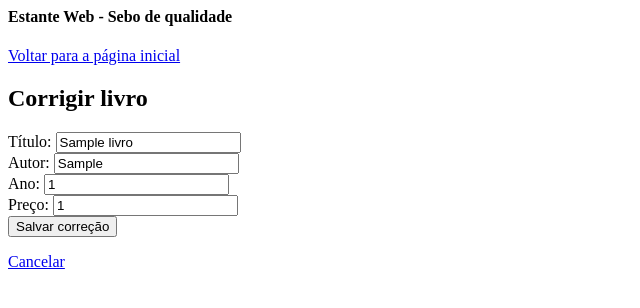
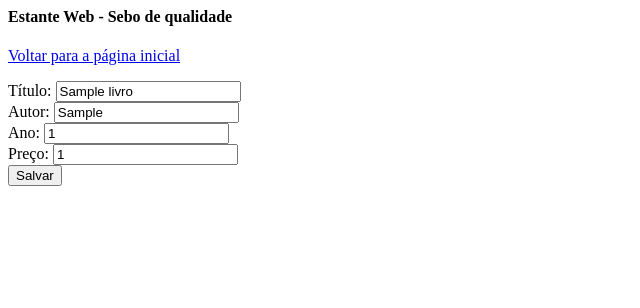
Before and after one commit to m4halic3/estanteweb, a Spring Boot app: page /livros/1/editar in a window 1280 px wide. Shown: the top 308 px of the page, without its empty margins (0-640 px from the left). Run offline with Spring Boot 4, Linux system fonts and the light colour scheme; tables that the repository leaves empty hold one stand-in row (values such as "Sample post").

Commit message:
Correção página branca

```diff
--- a/src/main/java/br/com/estanteweb/LivroController.java
+++ b/src/main/java/br/com/estanteweb/LivroController.java
@@ -123,8 +123,8 @@ public class LivroController {
         return "Você acessou usando o cliente: " + userAgent;
     }
 
-    @GetMapping ("/livros/{id}/editar")
-    public String formularioEdicao(@PathVariable Long id, Model container) {
+    @GetMapping("/livros/{id}/editar")
+    public String editarLivro(@PathVariable Long id, Model container) {
         Livro livro = repository.buscarPorId(id);
         if (livro == null) {
             throw new ResponseStatusException(HttpStatus.NOT_FOUND);
@@ -133,17 +133,17 @@ public class LivroController {
         return "livro-editar";
     }
 
-    @PostMapping ("/livros/{id}/editar")
+    @PostMapping("/livros/{id}")
     public String salvarEdicao(@PathVariable Long id, @RequestParam String titulo, @RequestParam String autor,
-        @RequestParam int ano, @RequestParam double preco,Model container) {
-        Livro livro = repository.buscarPorId(id);
-        if (livro == null) {
-            throw new ResponseStatusException(HttpStatus.NOT_FOUND);
-        }
+                               @RequestParam int ano, @RequestParam double preco,
+                               Model container) {
+        Livro livro = new Livro();
+        livro.setId(id);
         livro.setTitulo(titulo);
         livro.setAutor(autor);
         livro.setAno(ano);
         livro.setPreco(preco);
+
         String erro = null;
         if (titulo.isBlank()) {
             erro = "O título é obrigatório.";
@@ -158,8 +158,25 @@ public class LivroController {
             container.addAttribute("livro", livro);
             return "livro-editar";
         }
+
         repository.atualizar(livro);
         return "redirect:/livros/" + id;
+    }
+
+    @GetMapping("/livros/{id}/excluir")
+    public String confirmarExclusao(@PathVariable Long id, Model container) {
+        Livro livro = repository.buscarPorId(id);
+        if (livro == null) {
+            throw new ResponseStatusException(HttpStatus.NOT_FOUND);
+        }
+        container.addAttribute("livro", livro);
+        return "livro-excluir";
+    }
+
+    @PostMapping("/livros/{id}/excluir")
+    public String excluirLivro(@PathVariable Long id) {
+        repository.excluir(id);
+        return "redirect:/livros/html";
     }
 
     @GetMapping("/livros/{id}")
--- a/src/main/resources/templates/livro-editar.ftlh
+++ b/src/main/resources/templates/livro-editar.ftlh
@@ -1,17 +1,13 @@
 <#include "cabecalho.ftlh">
-
-<h2>Corrigir livro</h2>
 
 <#if erro??>
     <p class="erro">${erro}</p>
 </#if>
 
-<form method="post" action="/livros/${livro.id?c}/editar">
-    <label>Título: <input type="text" name="titulo" value="${(livro.titulo)!}"></label><br/>
-    <label>Autor: <input type="text" name="autor" value="${(livro.autor)!}"></label><br/>
-    <label>Ano: <input type="text" name="ano" value="${(livro.ano?c)!}"></label><br/>
-    <label>Preço: <input type="text" name="preco" value="${(livro.preco?c)!}"></label><br/>
-    <button type="submit">Salvar correção</button>
+<form method="post" action="/livros/${livro.id?c}">
+    <label>Título: <input type="text" name="titulo" value="${livro.titulo}"></label><br/>
+    <label>Autor: <input type="text" name="autor" value="${livro.autor}"></label><br/>
+    <label>Ano: <input type="text" name="ano" value="${livro.ano?c}"></label><br/>
+    <label>Preço: <input type="text" name="preco" value="${livro.preco?c}"></label><br/>
+    <button type="submit">Salvar</button>
 </form>
-
-<p><a href="/livros/${livro.id?c}">Cancelar</a></p>
--- a/src/main/resources/templates/livro.ftlh
+++ b/src/main/resources/templates/livro.ftlh
@@ -18,4 +18,7 @@
 
 <p><a href="/livros/html">Voltar para o acervo</a></p>
 
-<a href="/livros/${livro.id?c}/editar">Corrigir</a>
+<p><a href="/livros/${livro.id?c}/editar">Corrigir</a></p>
+<form method="post" action="/livros/${livros.id?c}/excluir">
+    <button type="submit">Excluir</button>
+</form>
```
Also changed, not shown: src/main/java/br/com/estanteweb/LivroRepository.java (+5 -2 lines), src/main/resources/templates/livro-excluir.ftlh (added, +9 -0 lines), src/main/resources/templates/livros.ftlh (line endings or trailing spaces).
